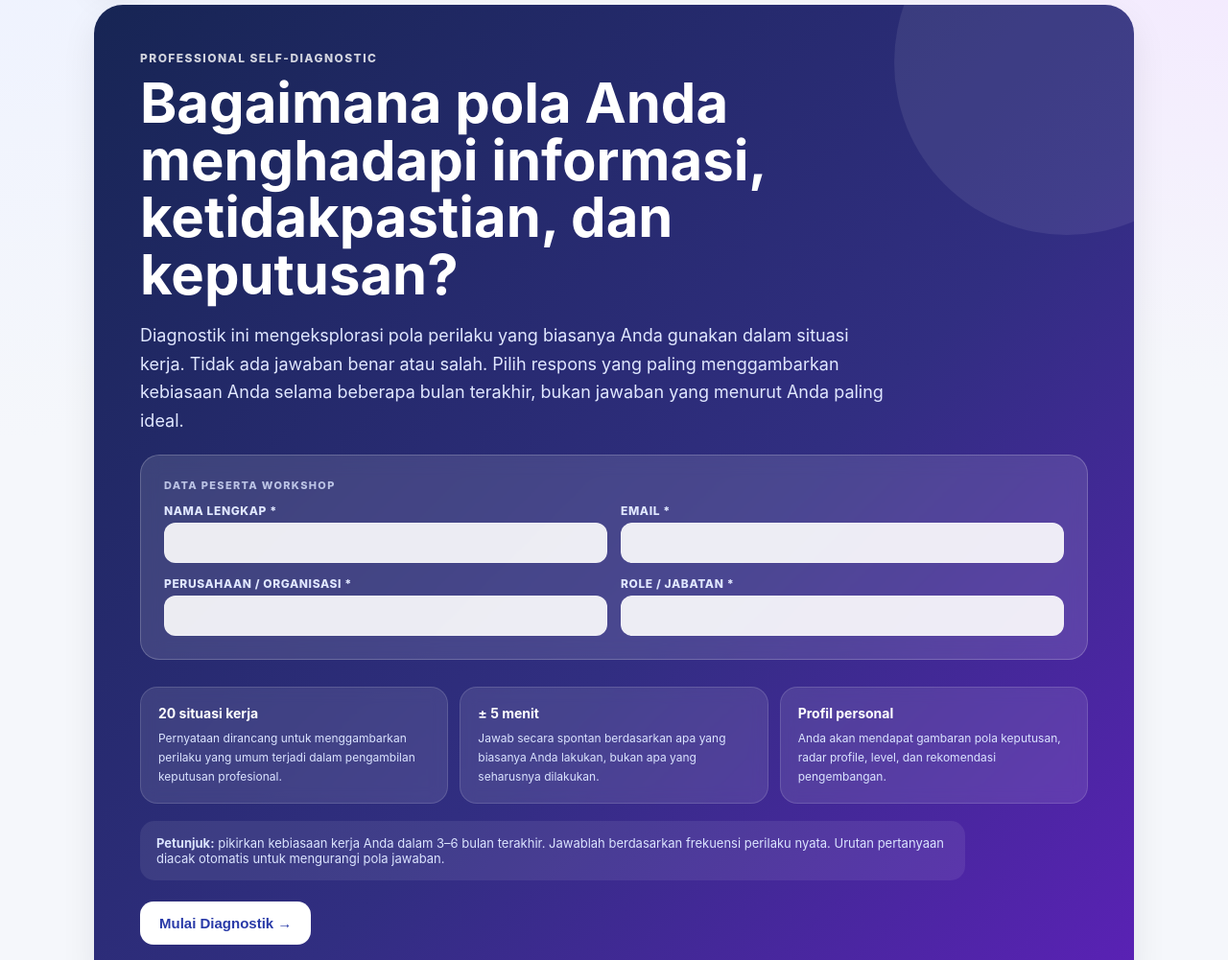
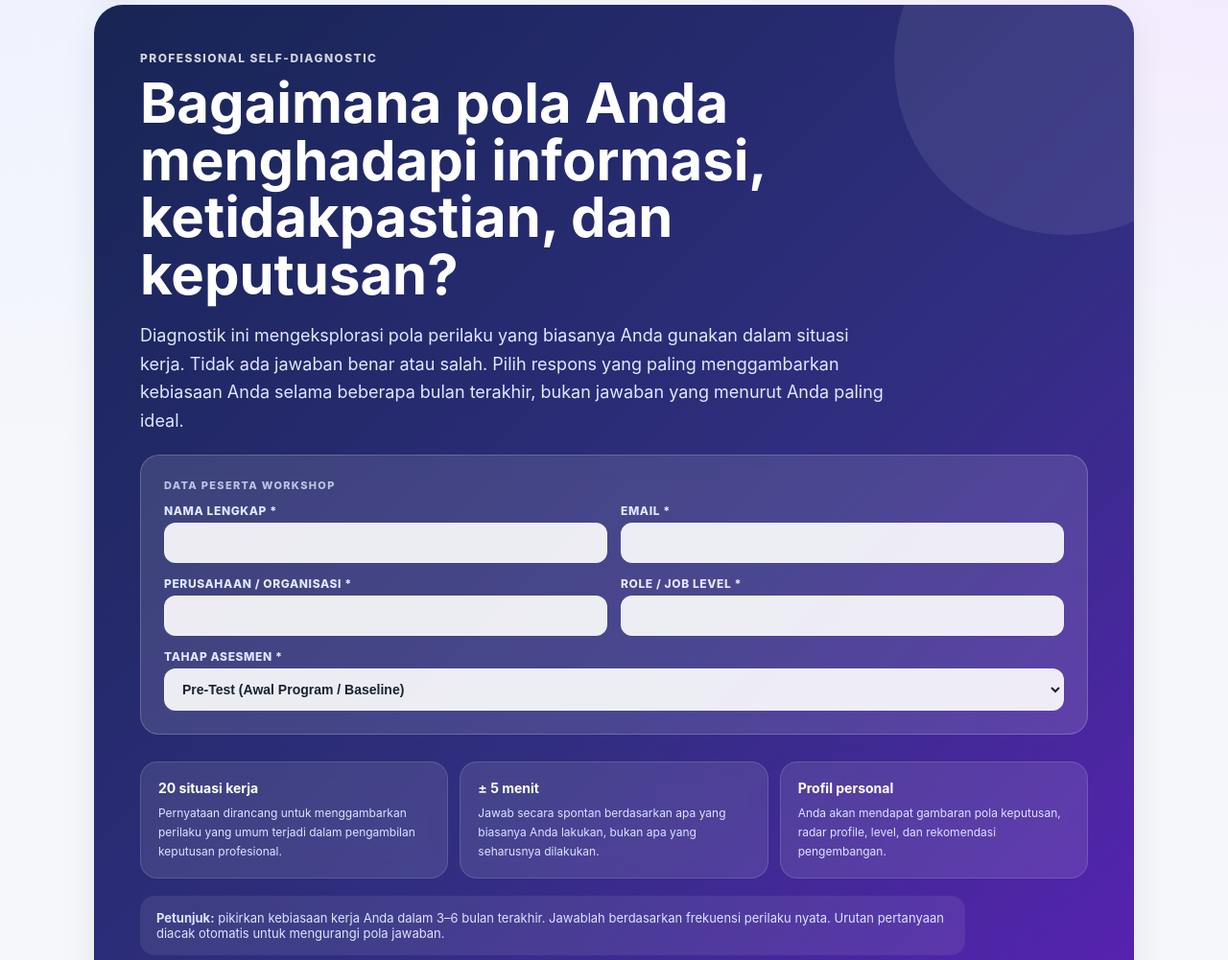
Before and after one commit to riswanhakim/decision-style-diagnostic, a website: page index.html in a window 1280 px wide. Shown: the part 91-1092 px from the top of the page at 96% size. Drawn offline with Linux system fonts and the light colour scheme.

Commit message:
feat: add Tahap Evaluasi dropdown & update GAS Cohort Analytics Dashboard engine

```diff
--- a/index.html
+++ b/index.html
@@ -182,8 +182,15 @@ body{
  <input type="text" id="inputCompany" required />
  </div>
  <div class="user-field">
- <label for="inputRole">Role / Jabatan *</label>
+ <label for="inputRole">Role / Job Level *</label>
  <input type="text" id="inputRole" required />
+ </div>
+ <div class="user-field" style="grid-column: span 2;">
+ <label for="inputStage">Tahap Asesmen *</label>
+ <select id="inputStage" style="width:100%;padding:12px 14px;border-radius:12px;border:1px solid rgba(255,255,255,.25);background:rgba(255,255,255,.9);color:#182230;font-size:14px;font-weight:600;outline:none;">
+   <option value="Pre-Test">Pre-Test (Awal Program / Baseline)</option>
+   <option value="Post-Test">Post-Test (Akhir Program / Evaluasi)</option>
+ </select>
  </div>
  </div>
  </div>
@@ -486,6 +493,7 @@ function sendDataToDatabase(overall, overallLevel, dimScores){
    email: document.getElementById("inputEmail").value.trim(),
    company: document.getElementById("inputCompany").value.trim(),
    role: document.getElementById("inputRole").value.trim(),
+   stage: document.getElementById("inputStage").value,
    overallScore: overall.toFixed(2),
    overallLevel: `Level ${overallLevel.id} — ${overallLevel.name}`,
    evidenceOrientation: dimScores["Evidence Orientation"].toFixed(2),
```
Also changed, not shown: 1 other file.
